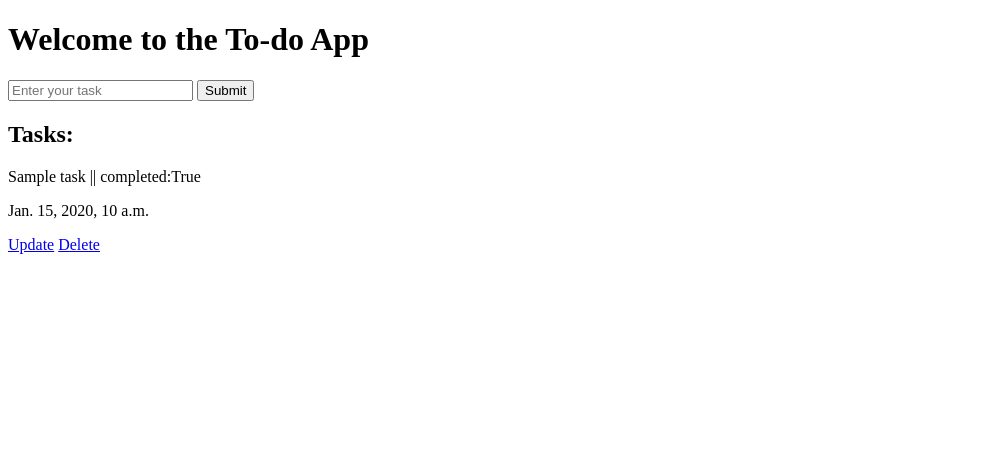
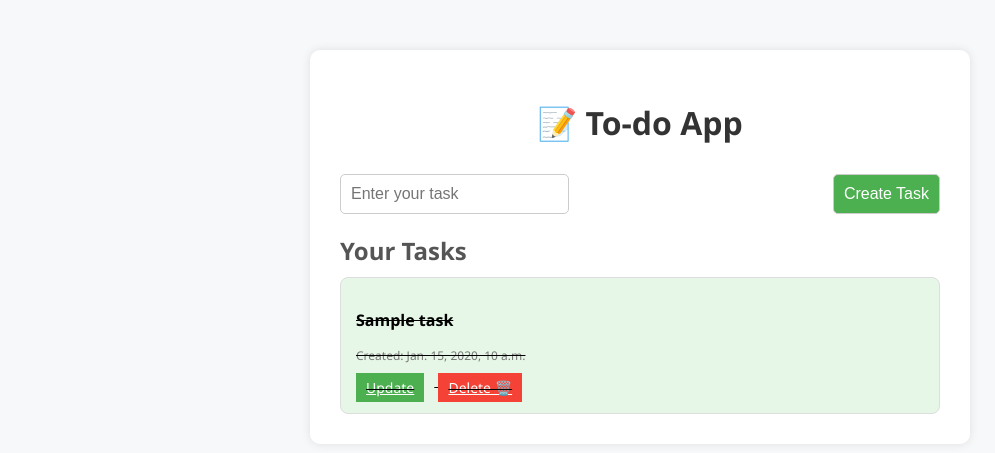
Before and after one commit to hafilpk/Django-To-do-app, a Django app: page / in a window 1280 px wide. Shown: the top 453 px of the page, without its empty margins (0-995 px from the left). Run offline with Django 5.2, Linux system fonts and the light colour scheme; tables that the repository leaves empty hold one stand-in row (values such as "Sample post").

Commit message:
Added styles

```diff
--- /dev/null
+++ b/todo/static/css/styles.css
@@ -0,0 +1,98 @@
+body {
+    background: #f7f8fa;
+    font-family: 'Segoe UI', Tahoma, Geneva, Verdana, sans-serif;
+    margin: 0;
+    padding: 0;
+}
+
+.container {
+    max-width: 600px;
+    margin: 50px auto;
+    padding: 30px;
+    background: #ffffff;
+    box-shadow: 0 0 10px rgba(0,0,0,0.1);
+    border-radius: 10px;
+}
+
+h1 {
+    text-align: center;
+    color: #333;
+    margin-bottom: 30px;
+}
+
+.task-form {
+    display: flex;
+    gap: 10px;
+    justify-content: space-between;
+    margin-bottom: 20px;
+}
+
+.task-form input[type="text"],
+.task-form input[type="submit"] {
+    padding: 10px;
+    border-radius: 5px;
+    border: 1px solid #ccc;
+    font-size: 16px;
+}
+
+.btn {
+    background-color: #4CAF50;
+    color: white;
+    border: none;
+    cursor: pointer;
+}
+
+.btn:hover {
+    background-color: #45a049;
+}
+
+.task-heading {
+    color: #555;
+    margin-bottom: 10px;
+}
+
+.task-list {
+    display: flex;
+    flex-direction: column;
+    gap: 15px;
+}
+
+.task-item {
+    padding: 15px;
+    border: 1px solid #ddd;
+    border-radius: 8px;
+    background-color: #fdfdfd;
+}
+
+.task-item.completed {
+    background-color: #e7f7e7;
+    text-decoration: line-through;
+}
+
+.timestamp {
+    font-size: 12px;
+    color: #777;
+}
+
+.actions {
+    margin-top: 10px;
+}
+
+.actions .btn.small {
+    padding: 5px 10px;
+    font-size: 14px;
+    margin-right: 10px;
+}
+
+.btn.delete {
+    background-color: #f44336;
+}
+
+.btn.delete:hover {
+    background-color: #d73833;
+}
+
+.no-tasks {
+    text-align: center;
+    color: #888;
+}
--- a/todo/templates/index.html
+++ b/todo/templates/index.html
@@ -1,26 +1,39 @@
+{% load static %}
+
 <!DOCTYPE html>
 <html lang="en">
 <head>
     <meta charset="UTF-8">
     <meta name="viewport" content="width=device-width, initial-scale=1.0">
-    <title>To-do</title>
+    <title>To-do App</title>
+    <link rel="stylesheet" href="{% static 'css/styles.css' %}">
 </head>
 <body>
-    <h1>Welcome to the To-do App</h1>
-    <form method="POST" action="/">
-        {% csrf_token %}
-        {{TaskForm.title}}
-        <input class="btn" type="submit" name="Create Task">
-    </form>
-    <h2>Tasks:</h2>
-    {% for task in tasks %}
-        <p> {{ task.title }} || completed:{{ task.completed }}</p>
-        <p> {{ task.created }} </p>
-        <a href="{% url 'update' task.id %}">Update</a>
-        <a href="{% url 'delete' task.id %}">Delete</a>
-        <br>
-        <br>
-    {% endfor %}
+    <div class="container">
+        <h1>📝 To-do App</h1>
 
+        <form method="POST" action="/" class="task-form">
+            {% csrf_token %}
+            {{ TaskForm.title }}
+            <input class="btn" type="submit" value="Create Task">
+        </form>
+
+        <h2 class="task-heading">Your Tasks</h2>
+
+        <div class="task-list">
+            {% for task in tasks %}
+                <div class="task-item {% if task.completed %}completed{% endif %}">
+                    <p><strong>{{ task.title }}</strong></p>
+                    <p class="timestamp">Created: {{ task.created }}</p>
+                    <div class="actions">
+                        <a class="btn small" href="{% url 'update' task.id %}">Update</a>
+                        <a class="btn small delete" href="{% url 'delete' task.id %}">Delete 🗑️</a>
+                    </div>
+                </div>
+            {% empty %}
+                <p class="no-tasks">No tasks added yet.</p>
+            {% endfor %}
+        </div>
+    </div>
 </body>
 </html>
```
Also changed, not shown: todo/static/css/delete.css (added, +74 -0 lines), todo/static/css/update.css (added, +57 -0 lines), todo/templates/delete.html (+15 -8 lines), todo/templates/update.html (+12 -6 lines), todo/static/css/style.css (deleted).
